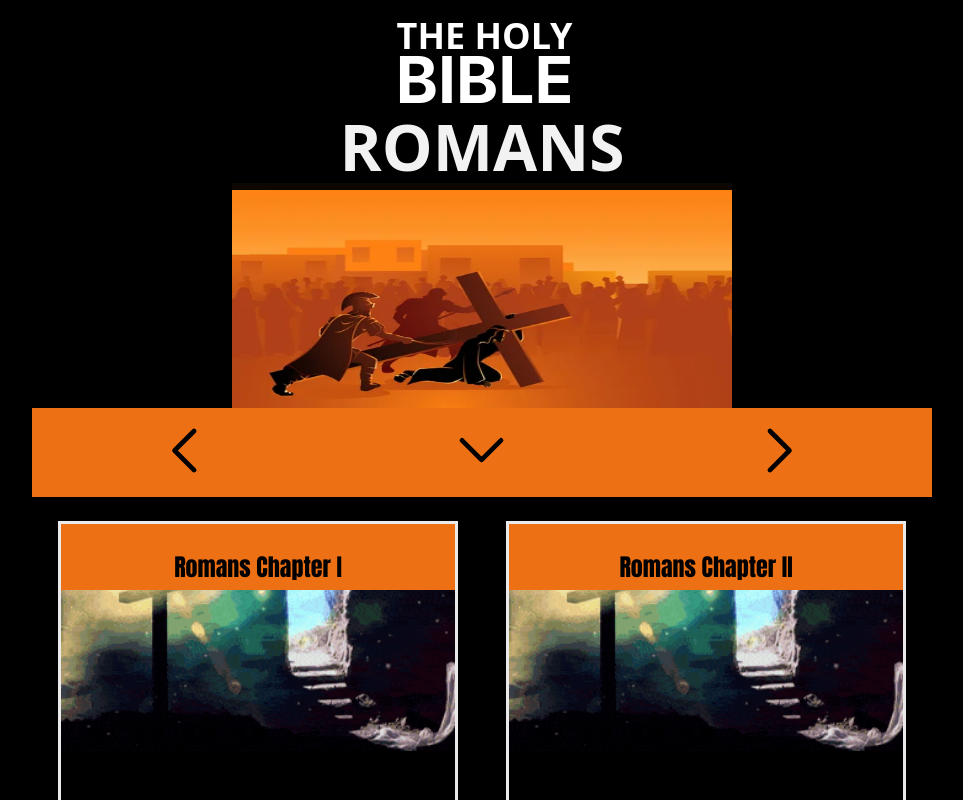
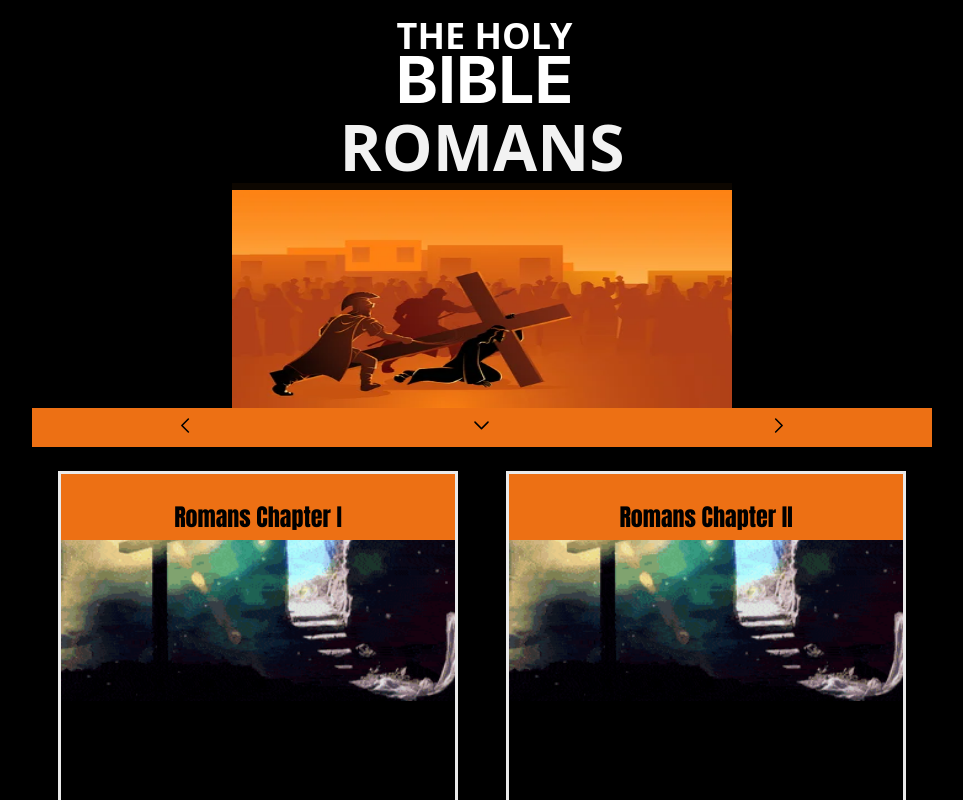
Before and after one commit to jnutt367/romans, a Next.js app: page / in a window 1280 px wide. Shown: the top 800 px of the page, without its empty margins (158-1121 px from the left). Built offline with nearby package versions, Linux system fonts and the light colour scheme.

Commit message:
Update index.js
new small nav

```diff
--- a/pages/index.js
+++ b/pages/index.js
@@ -36,8 +36,8 @@ export default function Home() {
              <Image
                                 src="/chevron-left.svg"
                                 alt="Jesus"
-                                 height={75}
-                                width={75}
+                                 height={25}
+                                width={25}
                                 priority
                               />
        </a>
@@ -46,8 +46,8 @@ export default function Home() {
             <Image
                                 src="/chevron-down.svg"
                                 alt="Jesus"
-                                 height={75}
-                                width={75}
+                                 height={25}
+                                width={25}
                                 priority
                               />
 
@@ -56,8 +56,8 @@ export default function Home() {
            <Image
                                 src="/chevron-right.svg"
                                 alt="Jesus"
-                                 height={75}
-                                width={75}
+                                 height={25}
+                                width={25}
                                 priority
                               />
 
```
